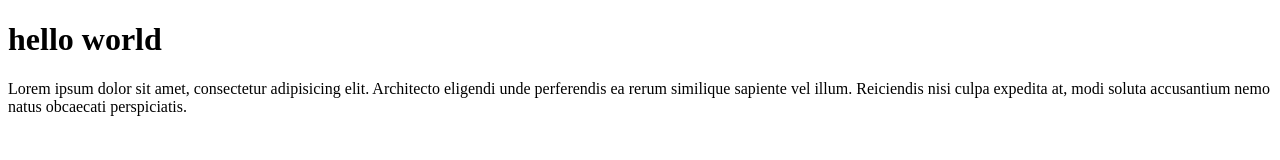
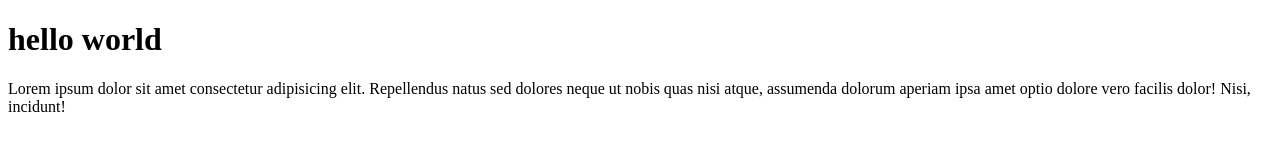
Before and after one commit to prohorov01/made-it, a plain HTML site: page index.html in a window 1280 px wide. Drawn offline with Linux system fonts and the light colour scheme.

Commit message:
update in article

```diff
--- a/index.html
+++ b/index.html
@@ -8,12 +8,10 @@
   </head>
   <body>
     <h1>hello world</h1>
-    <p>
-      Lorem ipsum dolor sit amet, consectetur adipisicing elit. Architecto
-      eligendi unde perferendis ea rerum similique sapiente vel illum.
-      Reiciendis nisi culpa expedita at, modi soluta accusantium nemo natus
-      obcaecati perspiciatis.
-    </p>
-    <abbr title="prohorov"></abbr>
+    <article>
+      Lorem ipsum dolor sit amet consectetur adipisicing elit. Repellendus natus
+      sed dolores neque ut nobis quas nisi atque, assumenda dolorum aperiam ipsa
+      amet optio dolore vero facilis dolor! Nisi, incidunt!
+    </article>
   </body>
 </html>
```
